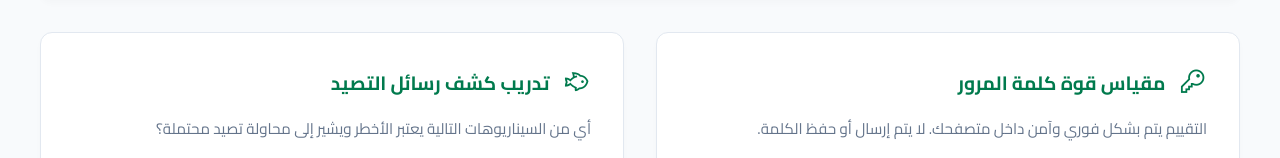
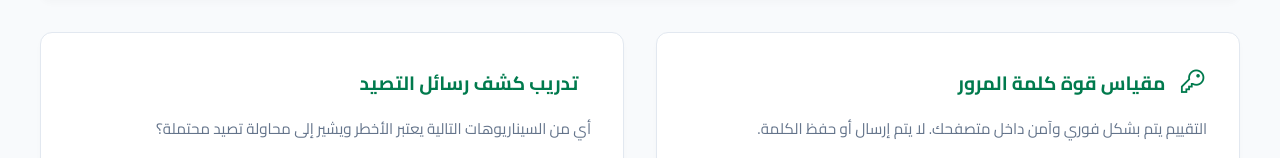
Before and after one commit to saif-ry/CO-OP-Training, a plain HTML site: page tools.html in a window 1280 px wide. Shown: the part 634-792 px from the top of the page. Drawn offline with nearby package versions, Linux system fonts and the light colour scheme.

Commit message:
Update tools.html

```diff
--- a/tools.html
+++ b/tools.html
@@ -220,7 +220,7 @@
             </div>
 
             <div class="tool-card">
-                <div class="tool-header"><i class="las la-fish"></i> <span data-ar="تدريب كشف رسائل التصيد" data-en="Phishing Detection Training">تدريب كشف رسائل التصيد</span></div>
+                <div class="tool-header"><i class=" "></i> <span data-ar="تدريب كشف رسائل التصيد" data-en="Phishing Detection Training">تدريب كشف رسائل التصيد</span></div>
                 <p class="tool-desc" data-ar="أي من السيناريوهات التالية يعتبر الأخطر ويشير إلى محاولة تصيد محتملة؟" data-en="Which of the following scenarios is the most dangerous and indicates a potential phishing attempt?">أي من السيناريوهات التالية يعتبر الأخطر ويشير إلى محاولة تصيد محتملة؟</p>
 
                 <div class="interactive-option" onclick="selectPhishingOption(true)">
```
